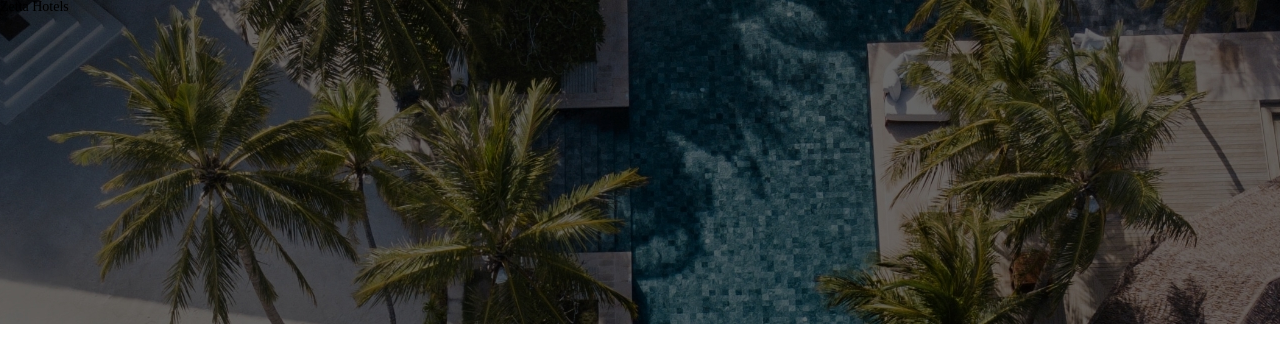
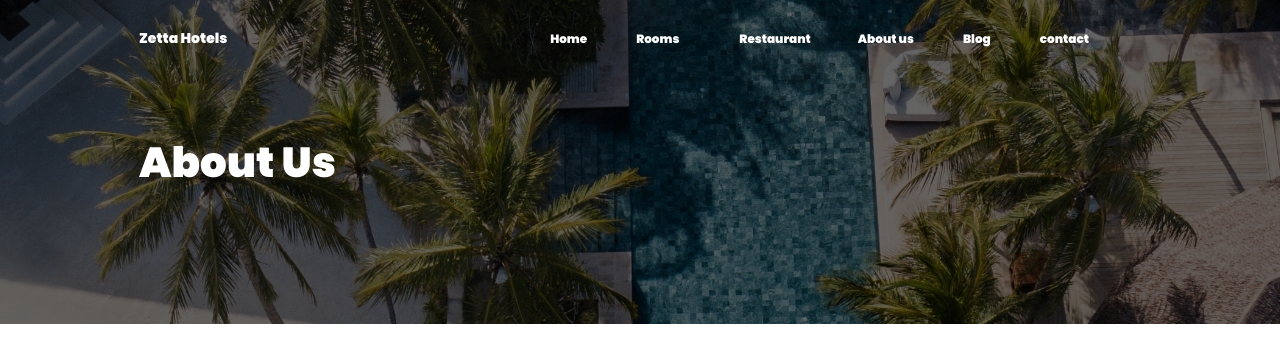
Before and after one commit to luka477/shualeduri, a plain HTML site: page index.html in a window 1280 px wide. Drawn offline with Linux system fonts and the light colour scheme.

Commit message:
add header
add and complate header, olso add fonts..

```diff
--- a/css/responsive.css
+++ b/css/responsive.css
@@ -0,0 +1,24 @@
+@media (max-width: 760px) {
+	.burger-icon {
+		display: block;
+	}
+	nav {
+		display: none;
+	}
+	.text-first {
+		margin-right: 50%;
+	}
+	.upheader {
+		justify-content: flex-end;
+	}
+	.text-3-wraper {
+		text-align: center;
+		margin-left: 0;
+	}
+}
+@media (max-width: 480px) {
+	.text-3-wraper {
+		text-align: center;
+		margin-left: 0;
+	}
+}
--- a/css/style.css
+++ b/css/style.css
@@ -1,3 +1,4 @@
+@import url('https://fonts.googleapis.com/css2?family=Poppins:wght@900&display=swap');
 .header-bg {
 	background-image: url(../img/header.jpg);
 	width: 100%;
@@ -8,10 +9,54 @@
 }
 .text-1 {
 	font-size: 14px;
+	color: white;
+	font-family: 'Poppins', sans-serif;
 }
 .upheader {
 	display: flex;
 	max-width: 1089px;
 	width: 100%;
 	justify-content: space-between;
+	padding-top: 30px;
+	padding-left: 139px;
 }
+.nav-ul {
+	display: flex;
+	font-family: 'Poppins', sans-serif;
+}
+.text-2 {
+	font-size: 12px;
+	color: white;
+}
+.li2 {
+	margin-left: 49px;
+}
+.li3 {
+	margin-left: 60px;
+}
+.li4 {
+	margin-left: 47px;
+}
+.li5 {
+	margin-left: 49px;
+}
+.li6 {
+	margin-left: 49px;
+}
+.fa-bars {
+	font-size: 30px;
+	color: white;
+}
+.burger-icon {
+	display: none;
+	margin-right: 30px;
+}
+.text-3 {
+	font-size: 42px;
+	color: #FFFFFF;
+	font-family: 'Poppins', sans-serif;
+}
+.text-3-wraper {
+	margin-top: 96px;
+	margin-left: 139px;
+}
--- a/index.html
+++ b/index.html
@@ -12,8 +12,20 @@
 <body>
 	<header class="header-bg">
 		<div class="upheader">
-			<h3 class="text-1">Zetta Hotels</h3>
+			<div class="text-first"> <a class="text-1" href="index.html">Zetta Hotels</a> </div>
+			<nav>
+				<ul class="nav-ul">
+					<li> <a class="text-2" href="#">Home</a></li>
+					<li class="li2"> <a class="text-2" href="#">Rooms</a></li>
+					<li class="li3"> <a class="text-2" href="#">Restaurant</a></li>
+					<li class="li4"> <a class="text-2" href="#">About us</a></li>
+					<li class="li5"> <a class="text-2" href="#">Blog</a></li>
+					<li class="li6"> <a class="text-2" href="#">contact</a></li>
+				</ul>
+			</nav>
+			<div class="burger-icon"> <i class="fas fa-bars"></i> </div>
 		</div>
+		<div class="text-3-wraper"> <h3 class="text-3">About Us</h3> </div>
 	</header>
 </body>
 </html>
```
